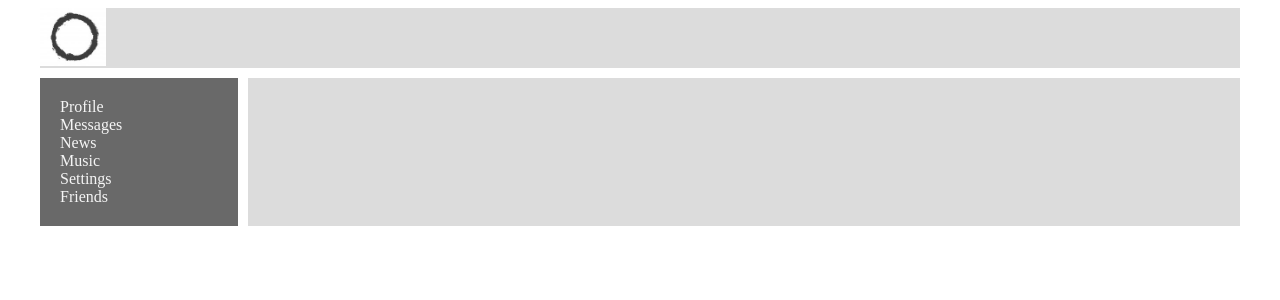
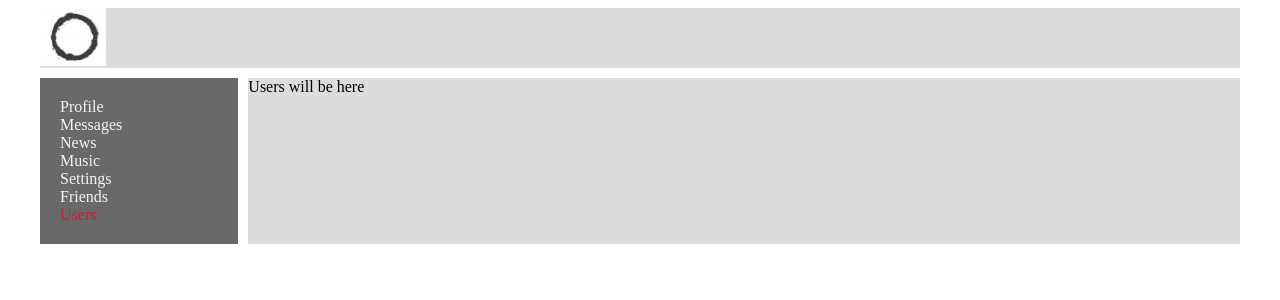
Before and after one commit to SergBobrov/social_network, a React (Create React App) app: page /users in a window 1280 px wide. Shown: the top 300 px of the page. Built offline with nearby package versions, Linux system fonts and the light colour scheme.

Commit message:
fixed bug

```diff
--- a/src/App.tsx
+++ b/src/App.tsx
@@ -3,14 +3,13 @@ import './App.css';
 import {Header} from "./components/Header/Header";
 import {Nav} from "./components/NavBar/Nav";
 import {Profile} from "./components/Profile/Profile";
-import {Dialogs} from "./components/Dialogs/Dialogs";
 import {BrowserRouter, Route} from 'react-router-dom';
 import {News} from "./components/News/News";
 import {Music} from './components/Music/Music';
 import {Settings} from './components/Settings/Settings';
-import {Friends} from './components/Friends/Friends';
 import {DialogsContainer} from "./components/Dialogs/DialogsContainer";
 import {FriendsContainer} from "./components/Friends/FriendsContainer";
+import {Users} from "./components/Users/Users";
 
 
 type PropsType = {
@@ -31,8 +30,8 @@ const App = () => {
                     <Route path='/News' render={() => <News/>}/>
                     <Route path='/Music' render={() => <Music/>}/>
                     <Route path='/Settings' render={() => <Settings/>}/>
-                    <Route path='/Friends' render={() => <FriendsContainer/>}/>
-
+                    <Route path='/friends' render={() => <FriendsContainer/>}/>
+                    <Route path='/users' render={() => <div><Users/></div>}/>
                 </div>
             </div>
         </BrowserRouter>
--- a/src/components/NavBar/Nav.tsx
+++ b/src/components/NavBar/Nav.tsx
@@ -19,9 +19,15 @@ export const Nav = () => {
             </div>
             <div className={classes.item}>
                 <NavLink to="/settings" activeClassName={classes.active}>Settings</NavLink>
-            </div> <div className={classes.item}>
+            </div>
+            <div className={classes.item}>
                 <NavLink to="/friends" activeClassName={classes.active}>Friends</NavLink>
             </div>
+            <div className={classes.item}>
+                <NavLink to="/users" activeClassName={classes.active}>Users</NavLink>
+            </div>
+
+
         </nav>
     )
 };
--- a/src/components/Profile/MyPosts/MyPosts.tsx
+++ b/src/components/Profile/MyPosts/MyPosts.tsx
@@ -1,16 +1,13 @@
 import React, {ChangeEvent} from "react";
 import classes from './MyPosts.module.css';
 import {Post} from "./Post/Post";
-import {ActionsType, profilePageType} from "../../../redux/Store";
-import {addPostActionCreator, UpdateNewPostTextActionCreator} from "../../../redux/profile-reducer";
+import {profilePageType} from "../../../redux/Store";
 
 
 type MyPostsPropsType = {
     profilePage: profilePageType
     updateNewPostText: (text: string) => void
     addPost: () => void
-    // test
-    // test test
 }
 
 
--- a/src/components/Profile/MyPosts/MyPostsContainer.tsx
+++ b/src/components/Profile/MyPosts/MyPostsContainer.tsx
@@ -1,4 +1,3 @@
-import React from "react";
 import {addPostActionCreator, UpdateNewPostTextActionCreator} from "../../../redux/profile-reducer";
 import {MyPosts} from "./MyPosts";
 import {connect} from "react-redux";
@@ -15,7 +14,6 @@ const MapStateToProps = (state: AppStateType) => {
 const DispatchStateToProps = (dispatch: (actions: ActionsType) => void) => {
     return {
         addPost: () => {
-            // test
             dispatch(addPostActionCreator())
         },
         updateNewPostText: (text: string) => {
--- /dev/null
+++ b/src/components/Users/Users.tsx
@@ -0,0 +1,9 @@
+import React from "react";
+
+export let Users = () => {
+    return (
+        <div>
+            Users will be here
+        </div>
+    )
+};
--- a/src/redux/profile-reducer.ts
+++ b/src/redux/profile-reducer.ts
@@ -1,4 +1,4 @@
-import {ActionsType, postsDataType, profilePageType} from "./Store";
+import {ActionsType, profilePageType} from "./Store";
 
 export const UPDATE_NEW_POST_TEXT = "UPDATE_NEW_POST_TEXT"
 export const ADD_POST = "ADD-POST"
--- a/src/redux/redux-store.ts
+++ b/src/redux/redux-store.ts
@@ -12,7 +12,7 @@ let reducers = combineReducers({
 export type AppStateType = ReturnType<typeof reducers>
 
 
-let store = createStore(reducers);
+let store  = createStore(reducers);
 
 store.getState()
 
```
